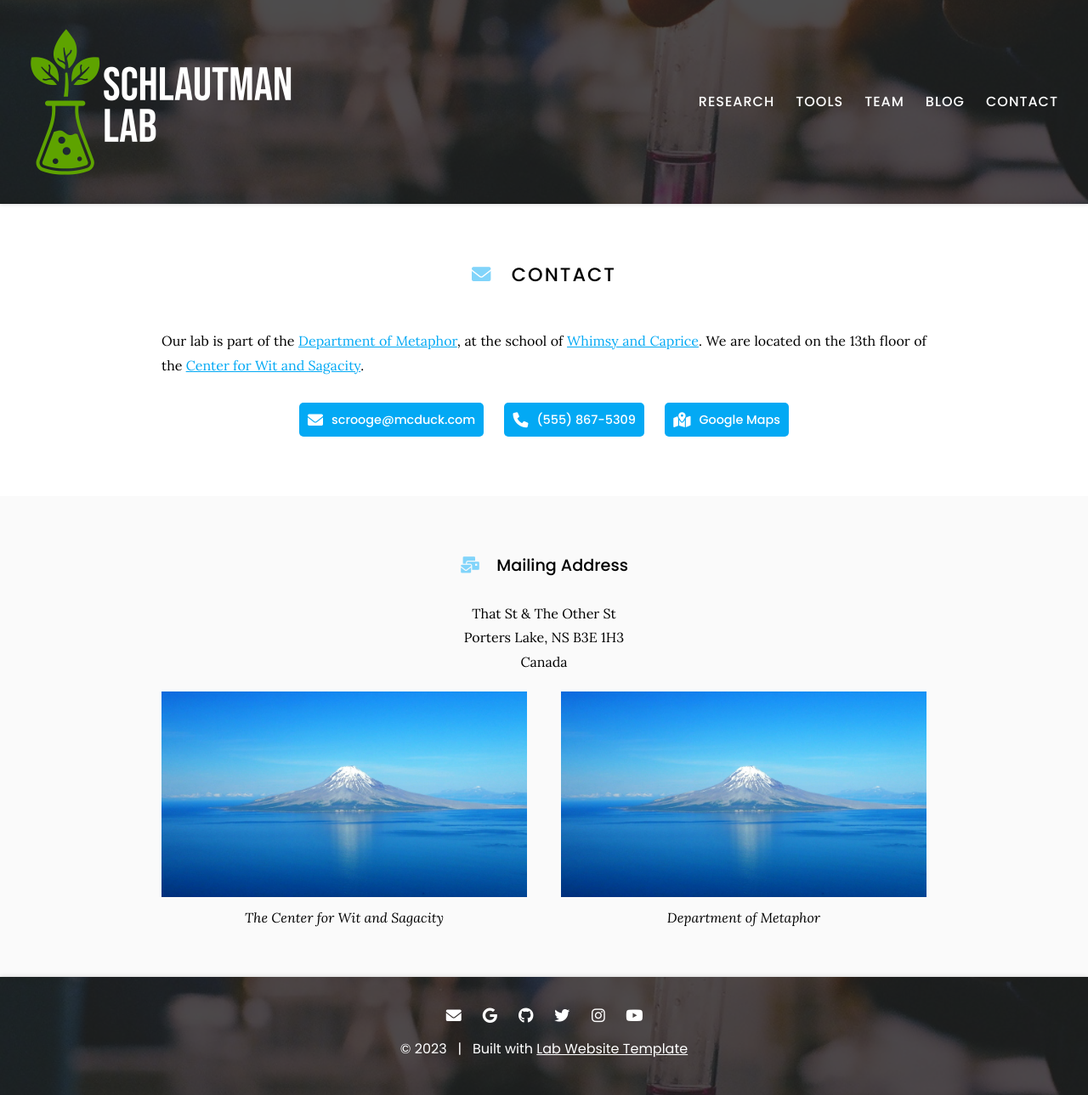
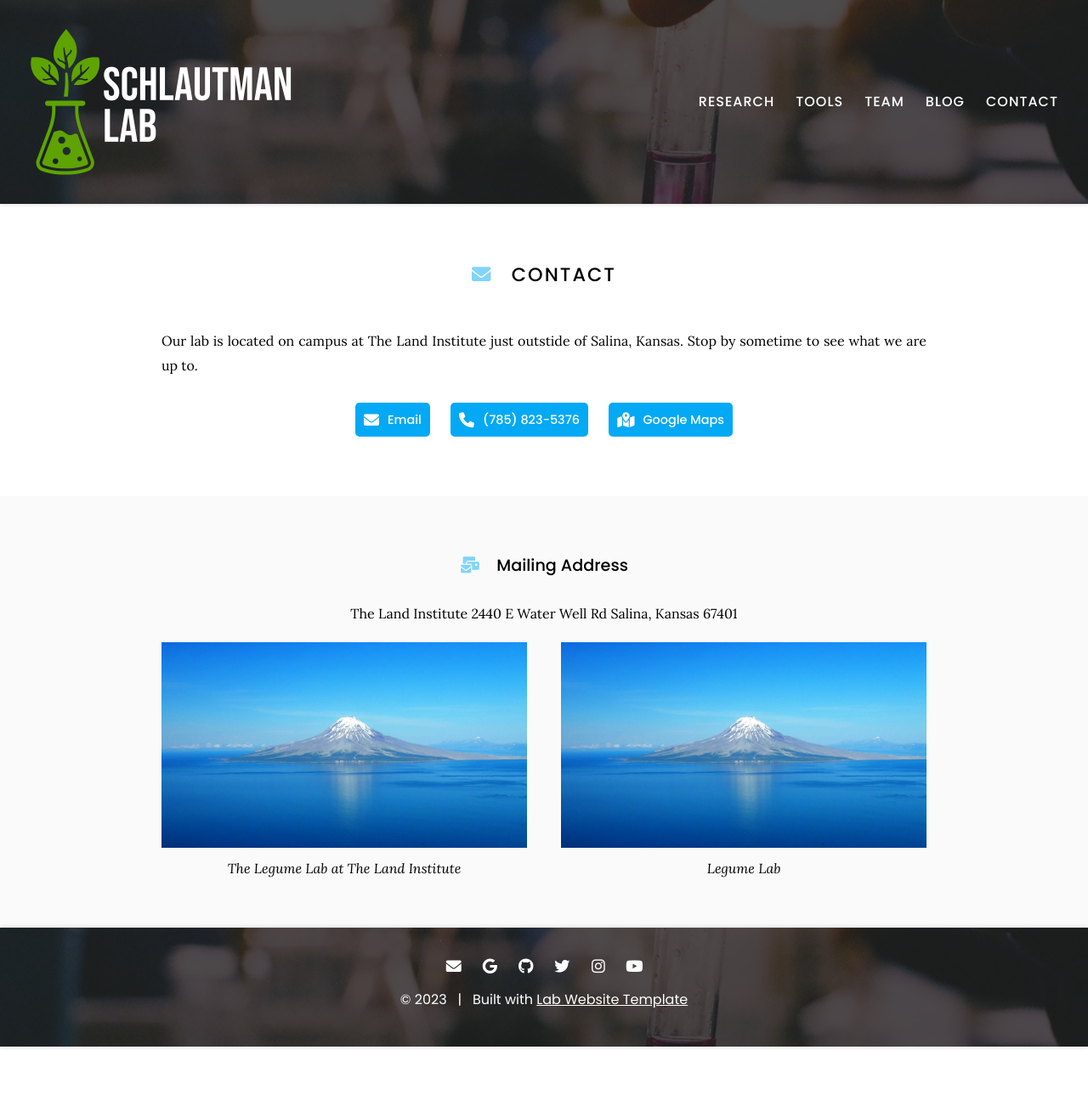
Before and after one commit to BoMeyering/legumelab, a Jekyll site: the page built from contact/index.md, in a window 1280 px wide. Shown: the whole page at 85% size. Built offline with Jekyll 4.4.1, drawn with Linux system fonts in a browser that asks for light colours; after the commit the page ends 1232 px from its top, so only the background shows below that.

```diff
--- a/contact/index.md
+++ b/contact/index.md
@@ -7,25 +7,24 @@ nav:
 
 # <i class="fas fa-envelope"></i>Contact
 
-Our lab is part of the [Department of Metaphor](), at the school of [Whimsy and Caprice]().
-We are located on the 13th floor of the [Center for Wit and Sagacity]().
+Our lab is located on campus at The Land Institute just outstide of Salina, Kansas. Stop by sometime to see what we are up to.
 
 {%
   include link.html
   type="email"
   icon=""
-  text="scrooge@mcduck.com"
-  tooltip=""
-  link="scrooge@mcduck.com"
+  text="Email"
+  tooltip="Get in touch with us"
+  link="schlautman@landinstitute.org"
   style="button"
 %}
 {%
   include link.html
   type="phone"
   icon=""
-  text="(555) 867-5309"
-  tooltip=""
-  link="+1-555-867-5309"
+  text="(785) 823-5376"
+  tooltip="Phone Number"
+  link="+1-785-823-5376"
   style="button"
 %}
 {%
@@ -34,7 +33,7 @@ We are located on the 13th floor of the [Center for Wit and Sagacity]().
   icon=""
   text="Google Maps"
   tooltip="Our location on Google Maps for easy navigation"
-  link="https://www.google.com/maps/place/That+St+%26+The+Other+St,+Porters+Lake,+NS+B3E+1H3,+Canada/@44.7389237,-63.3033296,20.78z/data=!4m5!3m4!1s0x4b5a31023bb02565:0xb9505694e83a53d7!8m2!3d44.7389353!4d-63.3030828"
+  link="https://goo.gl/maps/ozZXBisVSP2MADY98"
   style="button"
 %}
 {:.center}
@@ -43,23 +42,23 @@ We are located on the 13th floor of the [Center for Wit and Sagacity]().
 
 ### <i class="fas fa-mail-bulk"></i>Mailing Address
 
-That St & The Other St
-Porters Lake, NS B3E 1H3
-Canada
+The Land Institute
+2440 E Water Well Rd
+Salina, Kansas 67401
 {:.center}
 
 {% capture col1 %}
 {%
   include figure.html
   image="images/photo.jpg"
-  caption="The Center for Wit and Sagacity"
+  caption="The Legume Lab at The Land Institute"
 %}
 {% endcapture %}
 {% capture col2 %}
 {%
   include figure.html
   image="images/photo.jpg"
-  caption="Department of Metaphor"
+  caption="Legume Lab"
 %}
 {% endcapture %}
 {% include two-col.html col1=col1 col2=col2 %}
```
